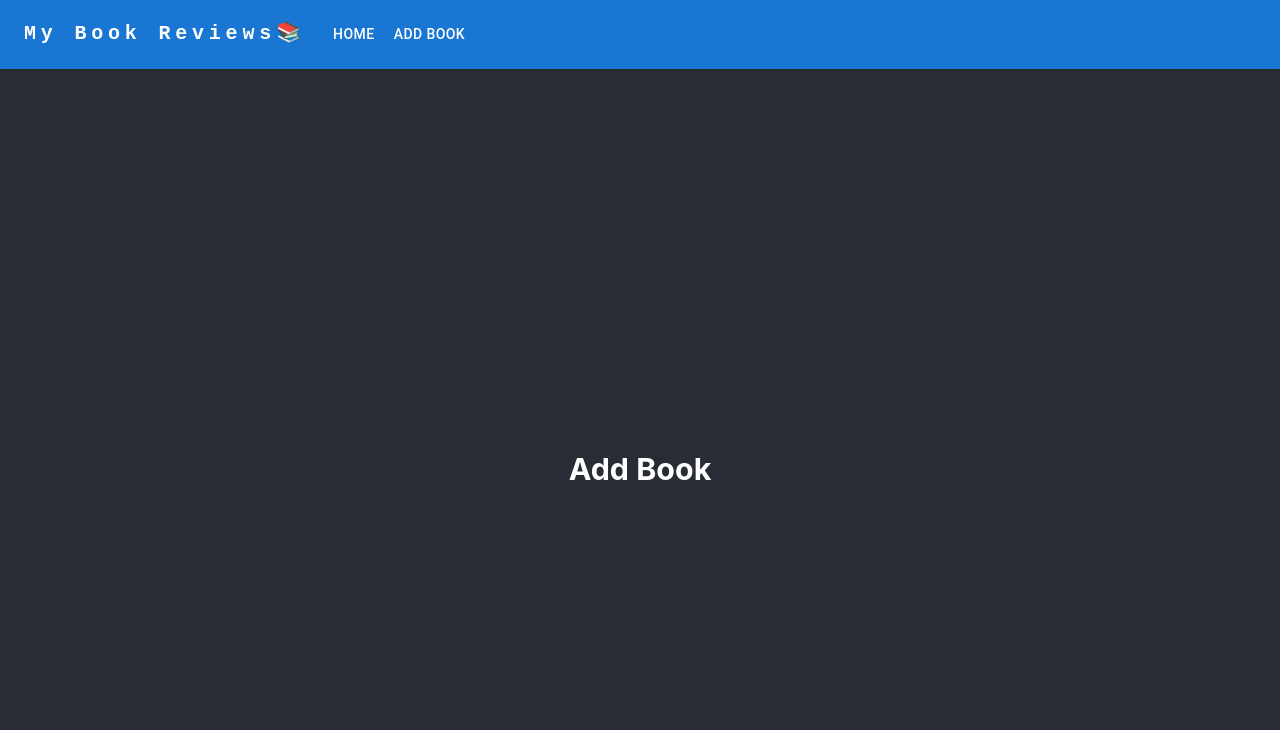
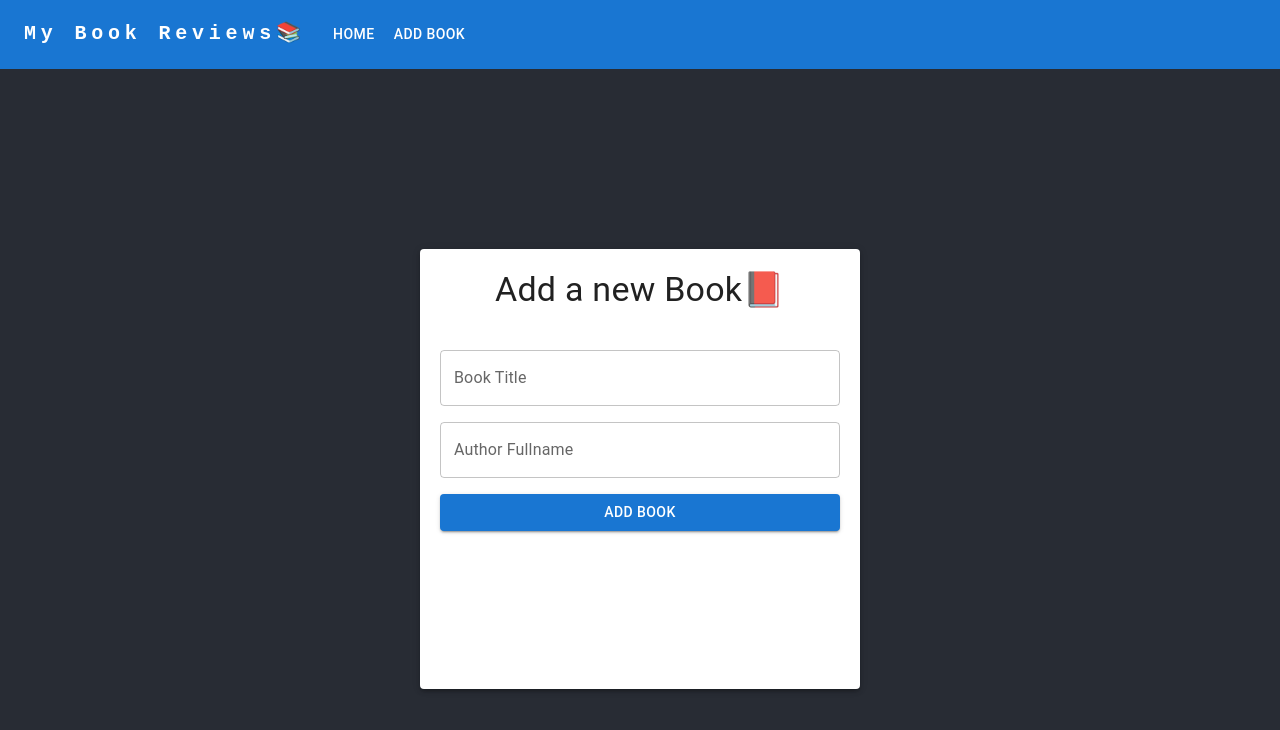
Before and after one commit to 602822/bookRatingSite, a React (Create React App) app: page / in a window 1280 px wide. Both pictures are taken after a click on the button "ADD BOOK". Shown: the top 730 px of the page. Built offline with nearby package versions, Linux system fonts and the light colour scheme.

Commit message:
Prototype for NewBook component

```diff
--- a/src/App.js
+++ b/src/App.js
@@ -1,6 +1,7 @@
 import "./App.css";
 import ResponsiveAppBar from "./components/AppBar";
 import { useState } from "react";
+import NewBook from "./components/NewBook";
 
 function App() {
   const [activeMenuItem, setActiveMenuItem] = useState("Home");
@@ -10,7 +11,7 @@ function App() {
       <ResponsiveAppBar setActiveMenuItem={setActiveMenuItem} />
       <header className="App-header">
         {activeMenuItem === "Home" && <h3>Home</h3>}
-        {activeMenuItem === "Add Book" && <h3>Add Book</h3>}
+        {activeMenuItem === "Add Book" && <NewBook />}
       </header>
     </div>
   );
--- /dev/null
+++ b/src/components/NewBook.js
@@ -0,0 +1,40 @@
+import React from "react";
+import { Typography } from "@mui/material";
+import { TextField } from "@mui/material";
+import { Paper } from "@mui/material";
+import { Button } from "@mui/material";
+
+export default function NewBook() {
+  return (
+    <Paper
+      elevation={3}
+      sx={{
+        padding: "20px",
+        margin: "20px",
+        width: "400px",
+        height: "400px",
+        display: "flex",
+        flexDirection: "column",
+      }}
+    >
+      <Typography variant="h4" component="p" marginBottom={5}>
+        Add a new Book📕
+      </Typography>
+      <TextField
+        id="tf1"
+        label="Book Title"
+        variant="outlined"
+        sx={{ marginBottom: 2 }}
+      />
+      <TextField
+        id="tf2"
+        label="Author Fullname"
+        variant="outlined"
+        sx={{ marginBottom: 2 }}
+      />
+      <Button variant="contained" color="primary">
+        Add Book
+      </Button>
+    </Paper>
+  );
+}
```
